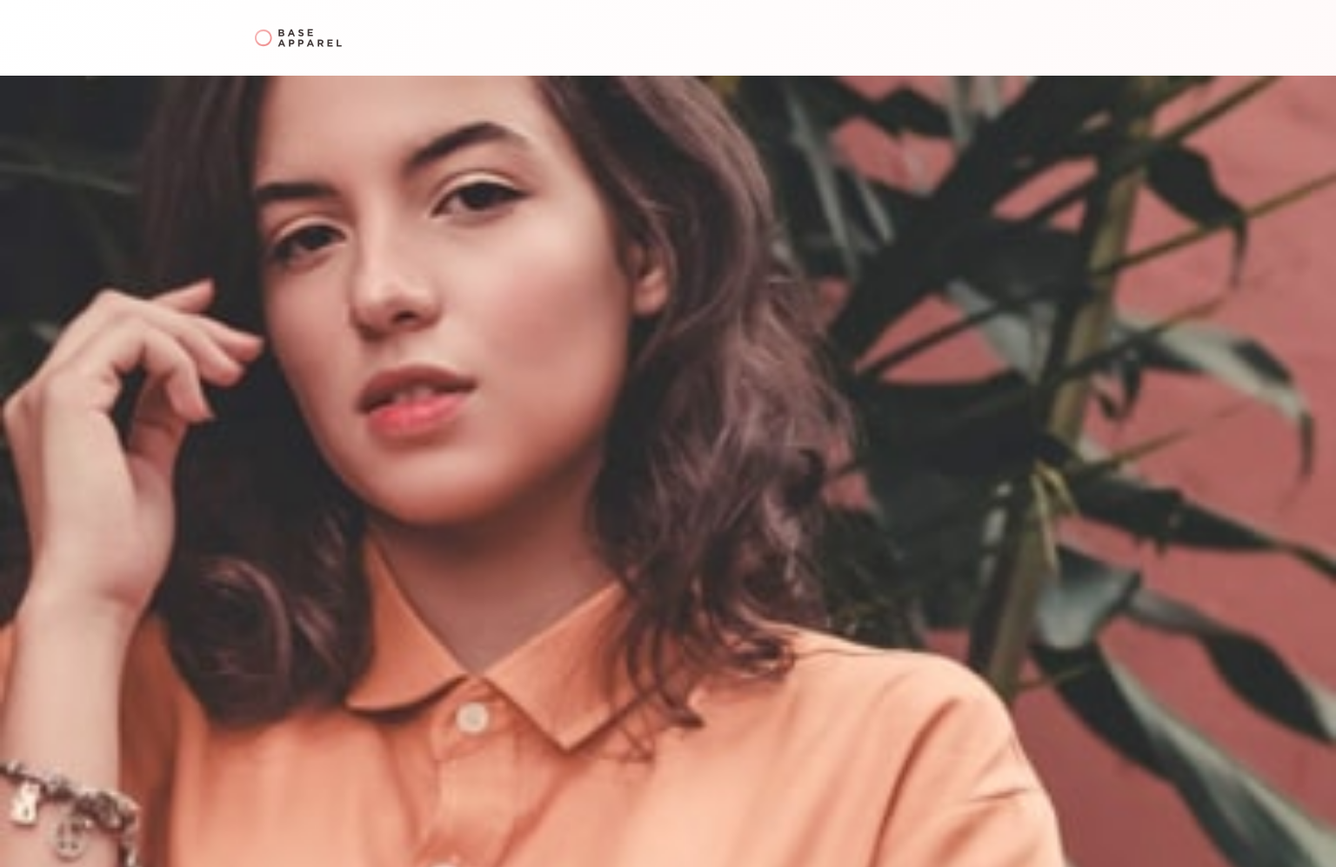
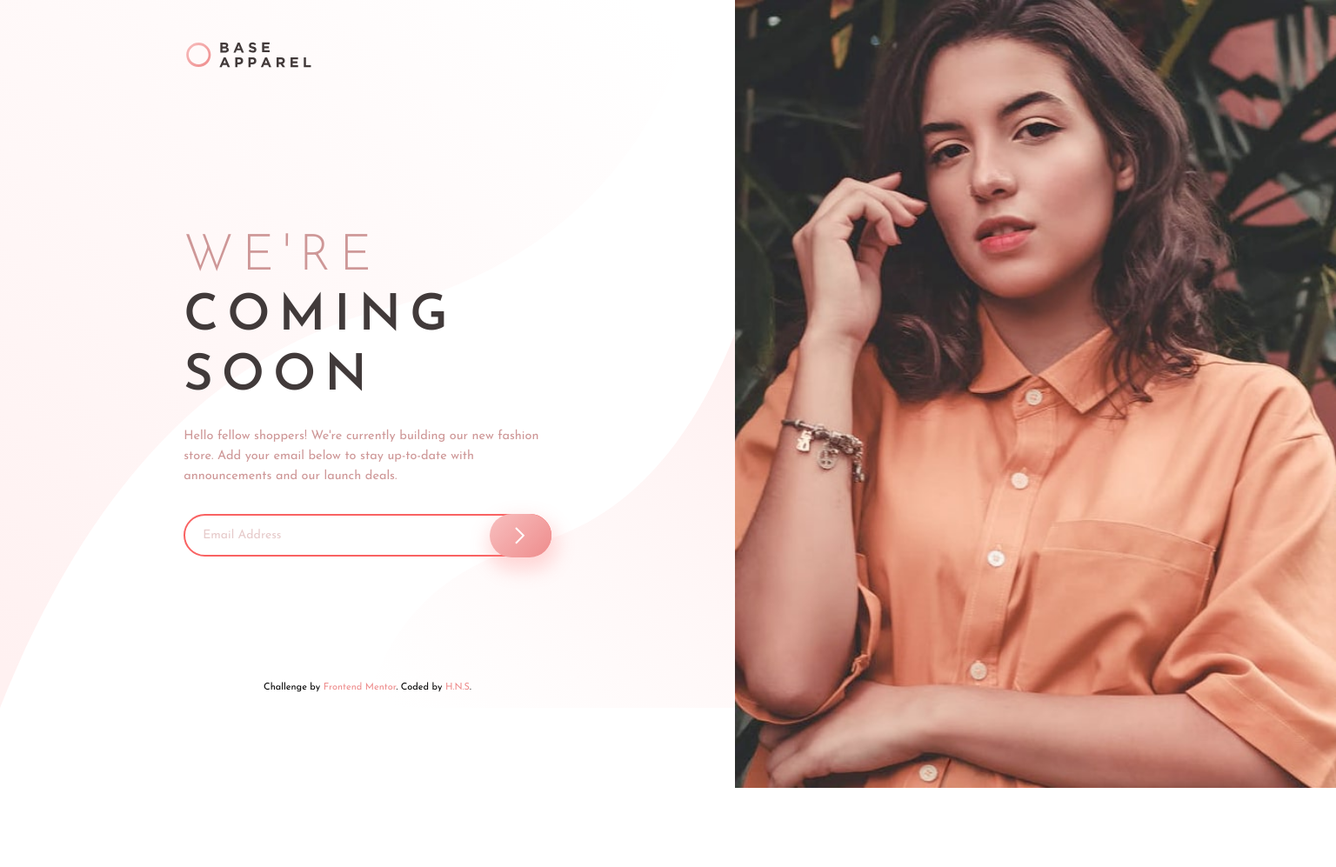
Before and after one commit to hns-dev/frontendMentor-base-apparel-coming-soon-page, a plain HTML site: page index.html in a window 1536 px wide. Shown: the top 997 px of the page at 87% size. After the commit the page ends 906 px from the top, so only its background shows below. Drawn offline with Linux system fonts and the light colour scheme.

Commit message:
initial desktop layout styles.

```diff
--- a/CSS/style.scss
+++ b/CSS/style.scss
@@ -180,6 +180,10 @@ header {
         background: linear-gradient(135deg, hsl(0, 80%, 86%), hsl(0, 74%, 74%));
         box-shadow: 2px 10px 20px 5px rgba(283, 140, 140, 0.3);
       }
+
+      button:hover {
+        background: $col3;
+      }
     }
   }
 }
@@ -187,7 +191,6 @@ header {
 .hidden {
   display: none;
 }
-
 .attribution {
   font-size: 11px;
   text-align: center;
@@ -197,3 +200,74 @@ header {
   color: hsl(0, 74%, 74%);
   text-decoration: none;
 }
+
+// Media Queries
+@media (min-width: 1440px) {
+  body {
+    background: url("../images/bg-pattern-desktop.svg") no-repeat;
+    background-size: 55%;
+    height: 100vh;
+    overflow: hidden;
+  }
+
+  .container {
+    width: 50%;
+  }
+
+  header {
+    position: absolute;
+    top: 0;
+    left: 0;
+    width: 55%;
+    padding: 3em 0;
+    .logo {
+      width: 150px;
+      height: 30px;
+    }
+  }
+
+  .hero-section {
+    min-height: 100vh;
+    display: flex;
+    flex-direction: row-reverse;
+
+    .hero-img {
+      flex: 45%;
+      max-width: 100%;
+      object-fit: cover;
+    }
+
+    .hero-text {
+      height: 100%;
+      flex: 55%;
+      justify-self: center;
+      align-self: center;
+      text-align: left;
+
+      h1,
+      p {
+        text-align: left;
+      }
+
+      h1 {
+        font-size: 3.6em;
+        letter-spacing: 10px;
+        line-height: 1.2;
+      }
+
+      p {
+        font-size: 14.5px;
+      }
+
+      button {
+        padding: 1.1em 2.7em;
+      }
+    }
+  }
+
+  .attribution {
+    width: 55%;
+    position: absolute;
+    bottom: 0;
+  }
+}
--- a/index.html
+++ b/index.html
@@ -21,12 +21,13 @@
   <section class="hero-section">
     <!-- Hero image -->
     <div class="hero-img">
-      <img src="images/hero-mobile.jpg" alt="">
-      <img src="images/hero-desktop.jpg" alt="" class="hidden">
+      <img src="images/hero-mobile.jpg" alt="" class="hidden">
+      <img src="images/hero-desktop.jpg" alt="" >
     </div>
     <!-- Hero text -->
-    <div class="container">
+
       <div class="hero-text">
+        <div class="container">
         <h1><span>We're</span> coming soon</h1>
 
         <p>Hello fellow shoppers! We're currently building our new fashion store.
```
Also changed, not shown: CSS/style.css, 1 other file.
